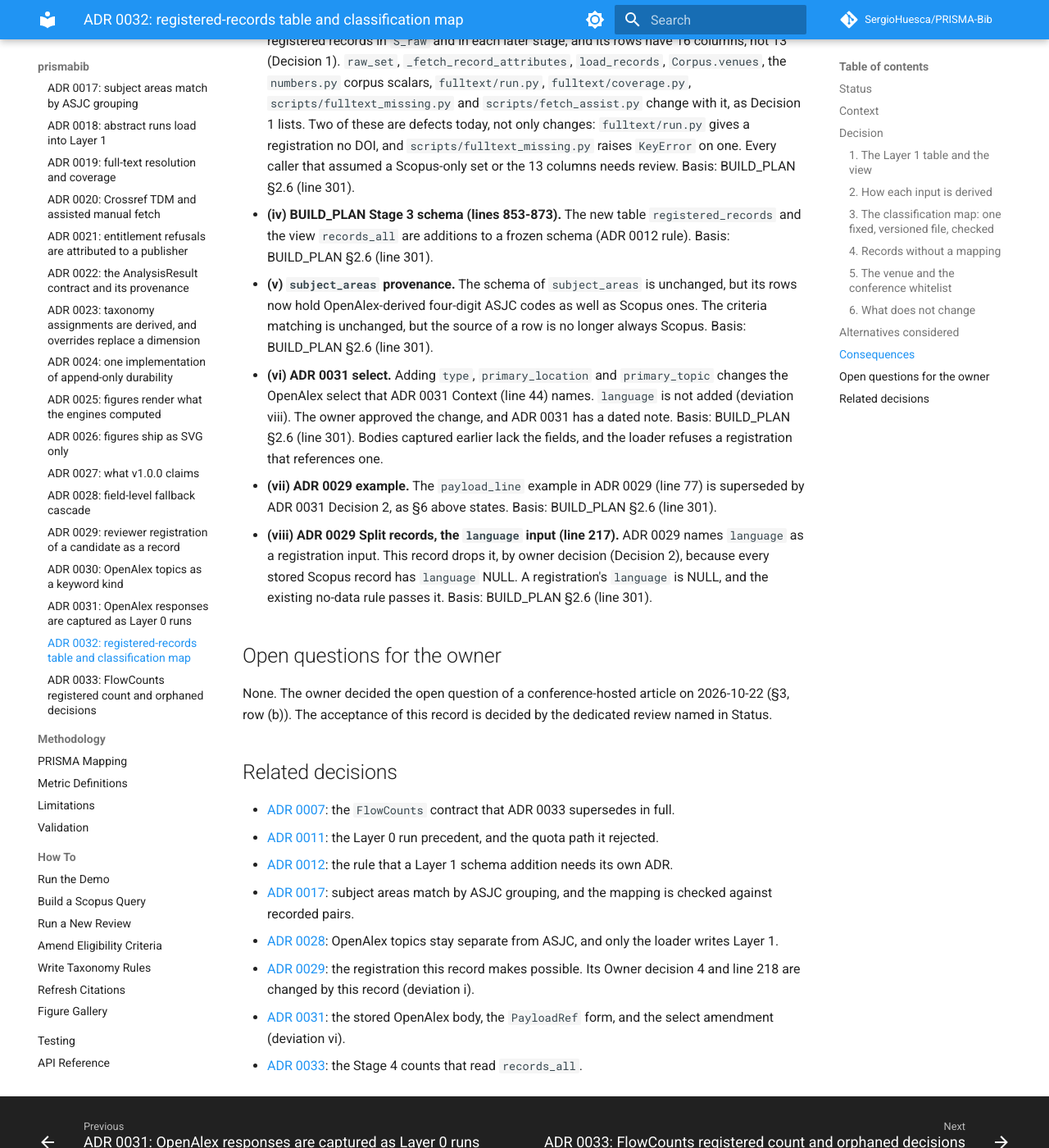
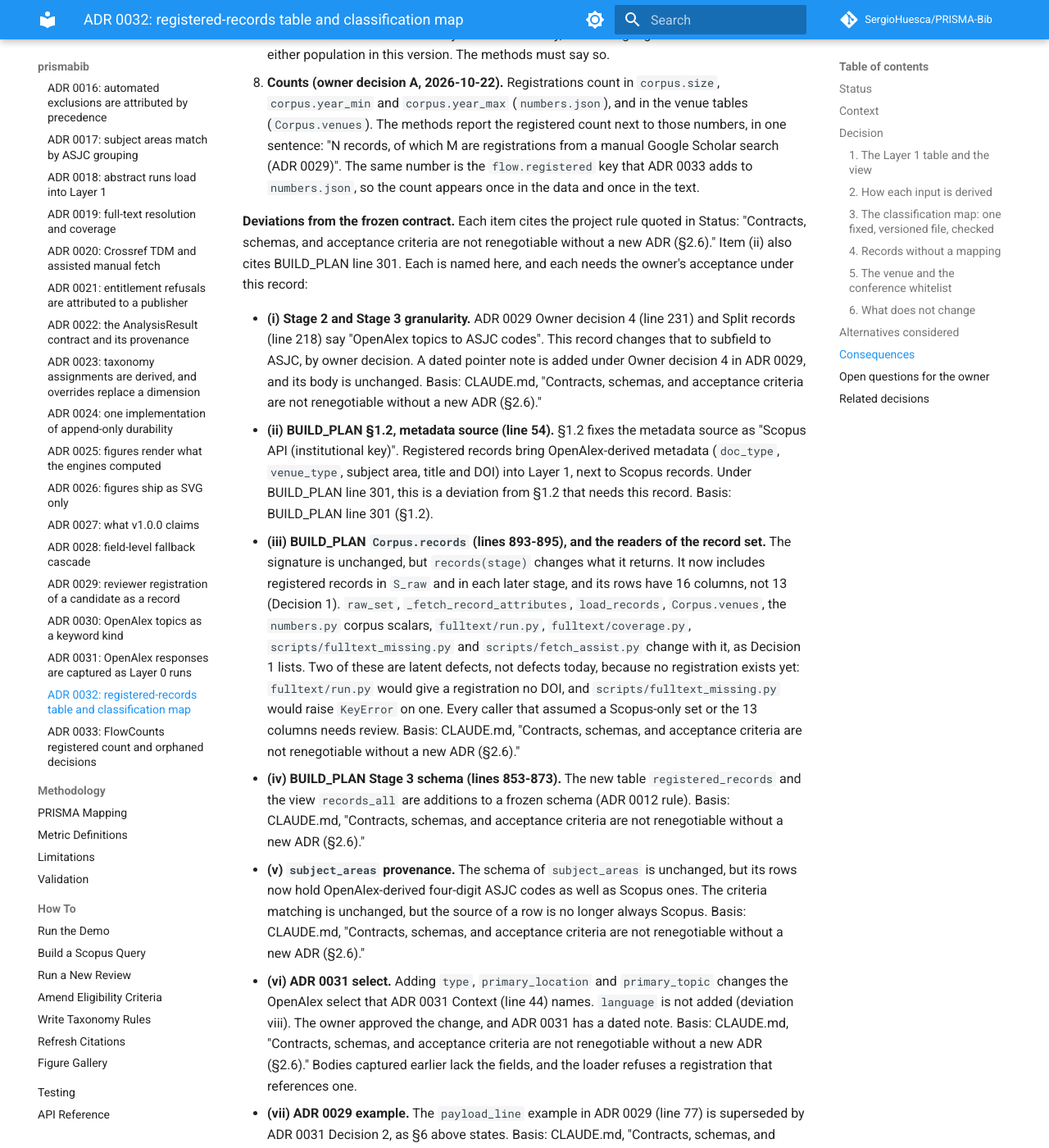
Before and after one commit to SergioHuesca/PRISMA-Bib, an MkDocs documentation site: the page built from docs/architecture/adr/0032-registered-records-table-and-classification-map.md, in a window 1280 px wide and 1400 px high, scrolled down 25976 px. Shown: the whole window at 82% size. Built offline with MkDocs 1.6.1 and Material for MkDocs 9.7.7, drawn with Linux system fonts in a browser that asks for light colours; comment, search, counter and statistics services are not loaded; some of the changed text lies outside the part shown.

Commit message:
docs(adr): revise ADR 0032 and 0033 after second acceptance review
Records the owner's answers (qualifier rows accepted as qualified; deviation
basis is the CLAUDE.md §2.6 rule). Names the remaining readers with their
effects, uses the flow.registered key, and adds dated pointer notes in ADR
0029 for deviations vii and viii.

Co-Authored-By: Claude Haiku 5.5 <noreply@anthropic.com>
Claude-Session: https://claude.ai/code/session_01QjNadz7h2UAZ2C2xhuaY8z

```diff
--- a/docs/architecture/adr/0032-registered-records-table-and-classification-map.md
+++ b/docs/architecture/adr/0032-registered-records-table-and-classification-map.md
@@ -12,10 +12,9 @@ there. On this branch, this record and ADR 0033 fail that test by design.
 record stays `Proposed` through this revision. When the review passes, the Status line is changed to
 `Accepted — <date>` in PR #150 itself, not in a separate pull request, so `main` never holds `Proposed`.
 
-The deviations are listed under Consequences. Every deviation rests on the same basis: the project's ADR rule,
-BUILD_PLAN §2.6 (line 301). That line names §1.2 explicitly, and item (ii), the metadata source at BUILD_PLAN line 54,
-is a §1.2 item. The other items apply the same rule to Stage 3 and Stage 4 contracts, as
-[ADR 0029](0029-reviewer-registration-of-a-candidate-as-a-record.md) (Context, "the spec clauses") does.
+The deviations are listed under Consequences. Each deviation cites the project rule in `CLAUDE.md`, which says:
+"Contracts, schemas, and acceptance criteria are not renegotiable without a new ADR (§2.6)." Item (ii) alone also falls
+under BUILD_PLAN line 301, because the metadata source at BUILD_PLAN line 54 is a §1.2 item.
 
 This record is the precondition that ADR 0029 names for registration code. The owner's answers to the
 earlier draft are stated here as decisions, not as open questions.
@@ -157,7 +156,7 @@ are now.
 
 **The readers that do not move.** Each reads a fact that a registration does not have, and each stays on its table:
 
-- `prisma/flow.py` `_unloadable_count` (lines 362-374). It counts `malformed_entries` whose `record_id` is absent from `records`.
+- `prisma/flow.py` `_unloadable_count` (defined at line 334; its SQL is at lines 362-374). It counts `malformed_entries` whose `record_id` is absent from `records`.
   Malformed entries come from Layer 0 payloads that failed to parse, and a registration has none (a registration is refused
   unless its OpenAlex body parses). The check is benign for registrations, and it is unchanged.
 - `store/load.py` build statistics (lines 2084-2096). `records_loaded` counts the Scopus rows the loader wrote, which is what
@@ -175,6 +174,20 @@ is reported as `unavailable` (ADR 0029 Consequence 7). The names `registered_rec
 and are fixed by this record (decided 2026-10-22).
 
 **Readers of the venue, citation and consumer numbers.** Each reader below is named, with what a registration does in it.
+
+- `taxonomy/analysis.py` (lines 101, 168, `corpus.records`). The taxonomy analysis counts coded records. A registration is coded
+  from its title and abstract, as a Scopus record is, and it is counted in the taxonomy totals.
+- `viz/dashboard.py` line 459 (Corpus browser, `corpus.records`). A registration appears in the browser, with `origin` shown.
+- `viz/dashboard.py` line 256 (`Corpus.citations()` for the snapshot selector). A registration has no snapshot, so it is absent
+  from the snapshot options. No other effect.
+- `screening/ui.py` lines 242-245 (`cited_by` from `citation_snapshots`). A registration has no `cited_by` value, so the screening
+  view shows no citation line for it. Its absence is shown as absence, not as zero.
+- `store/load.py` `Corpus.citations` (defined at line 2577). It returns snapshot rows only, so a registration is absent from it.
+  ADR 0029 Consequence 7 requires the registration to be counted as `unavailable` in every citation denominator. That is the
+  `citations.registered_unavailable` key named below.
+- `store/load.py` lines 2065-2069 (duplicate-DOI statistic, `StoreStats`). It reads `records` only, and it stays Scopus-only.
+  A registration never duplicates a Scopus DOI, because ADR 0029 §6 supersedes the registration when one appears. This is a
+  build statistic, and it is unchanged.
 
 - `report/numbers.py` `_venue_numbers` (`venues.total` and `venues.top<i>`, through `Corpus.venues`). Counted, per owner decision A.
   The `venues.*` keys change for a project with registrations.
@@ -268,7 +281,8 @@ equals an ASJC code in that list. Match status is one of:
 
 Rows are in OpenAlex API order. Result: **252 rows; 239 exact; 13 qualifier; 0 unmapped; 0 unverified.** The
 status is my comparison of two transcribed name lists. It is not a second independent source, and the owner
-should check the 13 qualifier rows and spot-check the rest against the Scopus page before acceptance.
+accepted the 13 qualifier rows as qualified, on 2026-10-22. Each is marked `qualifier` and its mapping is approximate.
+A registered record that carries one is flagged in the methods. The owner may tighten these rows in a later ADR.
 
 | OpenAlex subfield id | OpenAlex subfield | ASJC code | Match |
 |---|---|---|---|
@@ -559,10 +573,10 @@ marks it so. The engine reads only `conference`, so the judgement does not chang
 | `metadata` | `other` | judgement |
 | `other` | `other` | judgement, direct |
 
-A `primary_location` with no source, or a source type outside this table, is refused. The field path
-`primary_location.source.type` is confirmed in the Sources page only as `type` on the source object. Whether the
-work carries it under `primary_location.source` is an implementation check against the Works attributes page, as
-ADR 0031 does for its header. If the path is absent, the registration is refused, not guessed.
+A `primary_location` with no source, or a source type outside this table, is refused. The Sources page confirms
+`type` only on the source object, not the path `primary_location.source.type` on a work. The registration PR must include
+a required test, which does not exist yet: `test_registration__source_type_path__matches_recorded_works_fixture`, checked against
+a recorded OpenAlex response. If the path is absent there, the registration is refused, not guessed.
 
 **Language: no table.** Language is not in the map (Decision 2).
 
@@ -661,36 +675,37 @@ between subject areas, and an old published number could not be reproduced.
    behaves this way, so the language filter has no effect on either population in this version. The methods must say so.
 8. **Counts (owner decision A, 2026-10-22).** Registrations count in `corpus.size`, `corpus.year_min` and `corpus.year_max` (`numbers.json`),
    and in the venue tables (`Corpus.venues`). The methods report the registered count next to those numbers, in one sentence:
-   "N records, of which M are registrations from a manual Google Scholar search (ADR 0029)". The same number is the `registered`
+   "N records, of which M are registrations from a manual Google Scholar search (ADR 0029)". The same number is the `flow.registered`
    key that ADR 0033 adds to `numbers.json`, so the count appears once in the data and once in the text.
 
-**Deviations from the frozen contract (§2.6).** Every item rests on the same basis, the project's ADR rule, BUILD_PLAN §2.6
-(line 301). Each is named here, and each needs the owner's acceptance under this record:
+**Deviations from the frozen contract.** Each item cites the project rule quoted in Status: "Contracts, schemas, and acceptance
+criteria are not renegotiable without a new ADR (§2.6)." Item (ii) also cites BUILD_PLAN line 301. Each is named here, and each
+needs the owner's acceptance under this record:
 
 - **(i) Stage 2 and Stage 3 granularity.** ADR 0029 Owner decision 4 (line 231) and Split records (line 218) say "OpenAlex
-  topics to ASJC codes". This record changes that to subfield to ASJC, by owner decision. A dated pointer note is added under Owner decision 4 in ADR 0029, and its body is unchanged. Basis: BUILD_PLAN §2.6 (line 301).
+  topics to ASJC codes". This record changes that to subfield to ASJC, by owner decision. A dated pointer note is added under Owner decision 4 in ADR 0029, and its body is unchanged. Basis: CLAUDE.md, "Contracts, schemas, and acceptance criteria are not renegotiable without a new ADR (§2.6)."
 - **(ii) BUILD_PLAN §1.2, metadata source (line 54).** §1.2 fixes the metadata source as "Scopus API (institutional key)".
   Registered records bring OpenAlex-derived metadata (`doc_type`, `venue_type`, subject area, title and DOI) into Layer 1,
-  next to Scopus records. Under BUILD_PLAN line 301, this is a deviation from §1.2 that needs this record.
+  next to Scopus records. Under BUILD_PLAN line 301, this is a deviation from §1.2 that needs this record. Basis: BUILD_PLAN line 301 (§1.2).
 - **(iii) BUILD_PLAN `Corpus.records` (lines 893-895), and the readers of the record set.** The signature is unchanged, but
   `records(stage)` changes what it returns. It now includes registered records in `S_raw` and in each later stage, and its rows
   have 16 columns, not 13 (Decision 1). `raw_set`, `_fetch_record_attributes`, `load_records`, `Corpus.venues`, the `numbers.py` corpus
   scalars, `fulltext/run.py`, `fulltext/coverage.py`, `scripts/fulltext_missing.py` and `scripts/fetch_assist.py` change with
-  it, as Decision 1 lists. Two of these are defects today, not only changes: `fulltext/run.py` gives a registration no DOI, and
-  `scripts/fulltext_missing.py` raises `KeyError` on one. Every caller that assumed a Scopus-only set or the 13 columns needs review. Basis: BUILD_PLAN §2.6 (line 301).
+  it, as Decision 1 lists. Two of these are latent defects, not defects today, because no registration exists yet: `fulltext/run.py` would give
+  a registration no DOI, and `scripts/fulltext_missing.py` would raise `KeyError` on one. Every caller that assumed a Scopus-only set or the 13 columns needs review. Basis: CLAUDE.md, "Contracts, schemas, and acceptance criteria are not renegotiable without a new ADR (§2.6)."
 - **(iv) BUILD_PLAN Stage 3 schema (lines 853-873).** The new table `registered_records` and the view `records_all` are
-  additions to a frozen schema (ADR 0012 rule). Basis: BUILD_PLAN §2.6 (line 301).
+  additions to a frozen schema (ADR 0012 rule). Basis: CLAUDE.md, "Contracts, schemas, and acceptance criteria are not renegotiable without a new ADR (§2.6)."
 - **(v) `subject_areas` provenance.** The schema of `subject_areas` is unchanged, but its rows now hold OpenAlex-derived
   four-digit ASJC codes as well as Scopus ones. The criteria matching is unchanged, but the source of a row is no longer
-  always Scopus. Basis: BUILD_PLAN §2.6 (line 301).
+  always Scopus. Basis: CLAUDE.md, "Contracts, schemas, and acceptance criteria are not renegotiable without a new ADR (§2.6)."
 - **(vi) ADR 0031 select.** Adding `type`, `primary_location` and `primary_topic` changes the OpenAlex select
-  that ADR 0031 Context (line 44) names. `language` is not added (deviation viii). The owner approved the change, and ADR 0031 has a dated note. Basis: BUILD_PLAN §2.6 (line 301). Bodies captured
+  that ADR 0031 Context (line 44) names. `language` is not added (deviation viii). The owner approved the change, and ADR 0031 has a dated note. Basis: CLAUDE.md, "Contracts, schemas, and acceptance criteria are not renegotiable without a new ADR (§2.6)." Bodies captured
   earlier lack the fields, and the loader refuses a registration that references one.
 - **(vii) ADR 0029 example.** The `payload_line` example in ADR 0029 (line 77) is superseded by ADR 0031 Decision 2, as
-  §6 above states. Basis: BUILD_PLAN §2.6 (line 301).
+  §6 above states. Basis: CLAUDE.md, "Contracts, schemas, and acceptance criteria are not renegotiable without a new ADR (§2.6)."
 - **(viii) ADR 0029 Split records, the `language` input (line 217).** ADR 0029 names `language` as a registration input. This
   record drops it, by owner decision (Decision 2), because every stored Scopus record has `language` NULL. A registration's
-  `language` is NULL, and the existing no-data rule passes it. Basis: BUILD_PLAN §2.6 (line 301).
+  `language` is NULL, and the existing no-data rule passes it. Basis: CLAUDE.md, "Contracts, schemas, and acceptance criteria are not renegotiable without a new ADR (§2.6)."
 
 ## Open questions for the owner
 
```
Also changed, not shown: docs/architecture/adr/0029-reviewer-registration-of-a-candidate-as-a-record.md (+11 -0 lines), docs/architecture/adr/0033-flowcounts-registered-count-and-orphaned-decisions.md (+23 -20 lines).
